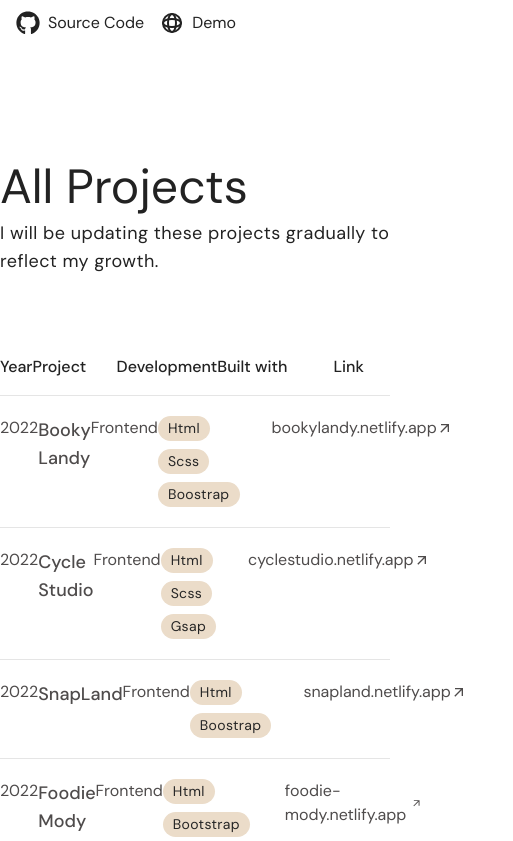
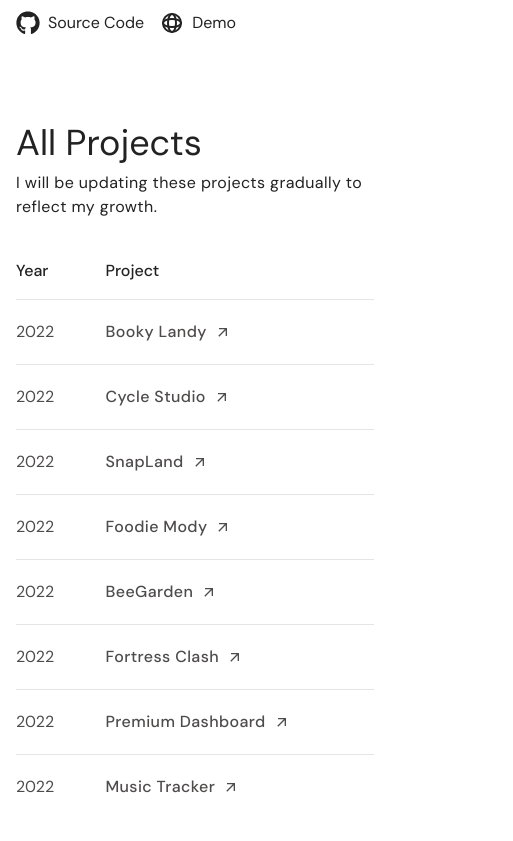
Before and after one commit to sawnaytharpoe02/PortofolioV2, a React (Vite) app: page / in a window 390 px wide. Shown: the part 3540-4381 px from the top of the page, 513 px wide, since content can reach past the window. Built offline with nearby package versions, Linux system fonts and the light colour scheme.

Commit message:
done for all project section

```diff
--- a/src/components/ProjectCard.jsx
+++ b/src/components/ProjectCard.jsx
@@ -6,23 +6,34 @@ const ProjectCard = ({ project }) => {
   return (
     <>
       <div className="w-full flex py-5 border-t border-t-neutral-200 text-grey">
-        <div className="basis-1/12">
+        <div className="basis-3/12 lg:basis-1/12">
           <p>{project.year}</p>
         </div>
 
-        <div className="basis-3/12">
+        <div className="hidden lg:block basis-3/12">
           <h2 className="text-lg font-medium">{project.title}</h2>
         </div>
 
-        <div className="basis-2/12">
+        <div className="block lg:hidden lg:basis-9/12 ">
+          <a
+            href={project.href ? project.href : project.github}
+            className="flex items-center gap-2 transition-all duration-300 ease-in-out hover:text-neutral-400">
+            <h2 className="text-md font-medium tracking-wide">{project.title}</h2>
+            <MdArrowOutward />
+          </a>
+        </div>
+
+        <div className="hidden lg:block basis-2/12">
           <div className="flex flex-wrap">
             {project.development.map((el, index) => (
-              <p key={index}>{index !== project.development.length - 1 ? el + " ," : el}</p>
+              <p key={index}>
+                {index !== project.development.length - 1 ? el + " ," : el}
+              </p>
             ))}
           </div>
         </div>
 
-        <div className="basis-3/12">
+        <div className="hidden lg:block basis-3/12">
           <div className="flex flex-wrap gap-2">
             {project.stacks.map((stack, index) => (
               <div
@@ -34,7 +45,7 @@ const ProjectCard = ({ project }) => {
           </div>
         </div>
 
-        <div className="basis-3/12 pl-8">
+        <div className="hidden lg:block basis-3/12 pl-8">
           {project.href ? (
             <a
               href={project.href}
--- a/src/section/project/index.jsx
+++ b/src/section/project/index.jsx
@@ -10,28 +10,28 @@ const Project = () => {
   };
 
   return (
-    <main className="max-w-screen-lg mx-auto mt-20">
-      <div className="mb-20 space-y-2">
-        <h3 className="text-5xl">All Projects</h3>
-        <p className="text-lg tracking-wide">
+    <main className="max-w-screen-lg mx-auto mt-10 lg:mt-0">
+      <div className="mb-10 lg:mb-20 space-y-2 px-4 lg:px-0">
+        <h3 className="text-4xl lg:text-5xl">All Projects</h3>
+        <p className="text-md lg:text-lg tracking-wide">
           I will be updating these projects gradually to reflect my growth.
         </p>
       </div>
-      <div className="flex flex-col justify-center items-center">
+      <div className="flex flex-col justify-center items-center px-4 lg:px-0">
         <div className="w-full flex mb-4 font-medium">
-          <div className="basis-1/12">
+          <div className="basis-3/12 lg:basis-1/12">
             <p>Year</p>
           </div>
-          <div className="basis-3/12">
+          <div className="basis-9/12 lg:basis-3/12">
             <p>Project</p>
           </div>
-          <div className="basis-2/12">
+          <div className="hidden lg:block basis-2/12">
             <p>Development</p>
           </div>
-          <div className="basis-3/12">
+          <div className="hidden lg:block basis-3/12">
             <p>Built with</p>
           </div>
-          <div className="basis-3/12 pl-8">
+          <div className="hidden lg:block basis-3/12 pl-8">
             <p>Link</p>
           </div>
         </div>
@@ -49,13 +49,15 @@ const Project = () => {
               ))}
           </>
         )}
-        {projects.length > 8 ?
+        {projects.length > 8 ? (
           <div
             onClick={handleClick}
             className="bg-neutral-800 hover:bg-neutral-700 text-white py-2 px-6 mb-20 flex items-center space-x-2 transition duration-150 ease-in rounded-full cursor-pointer mt-6">
             <p>{!showMore ? "More Projects" : "Less Projects"}</p>
-          </div> : <div className="mb-20"></div>
-        }
+          </div>
+        ) : (
+          <div className="mb-20"></div>
+        )}
       </div>
     </main>
   );
```
